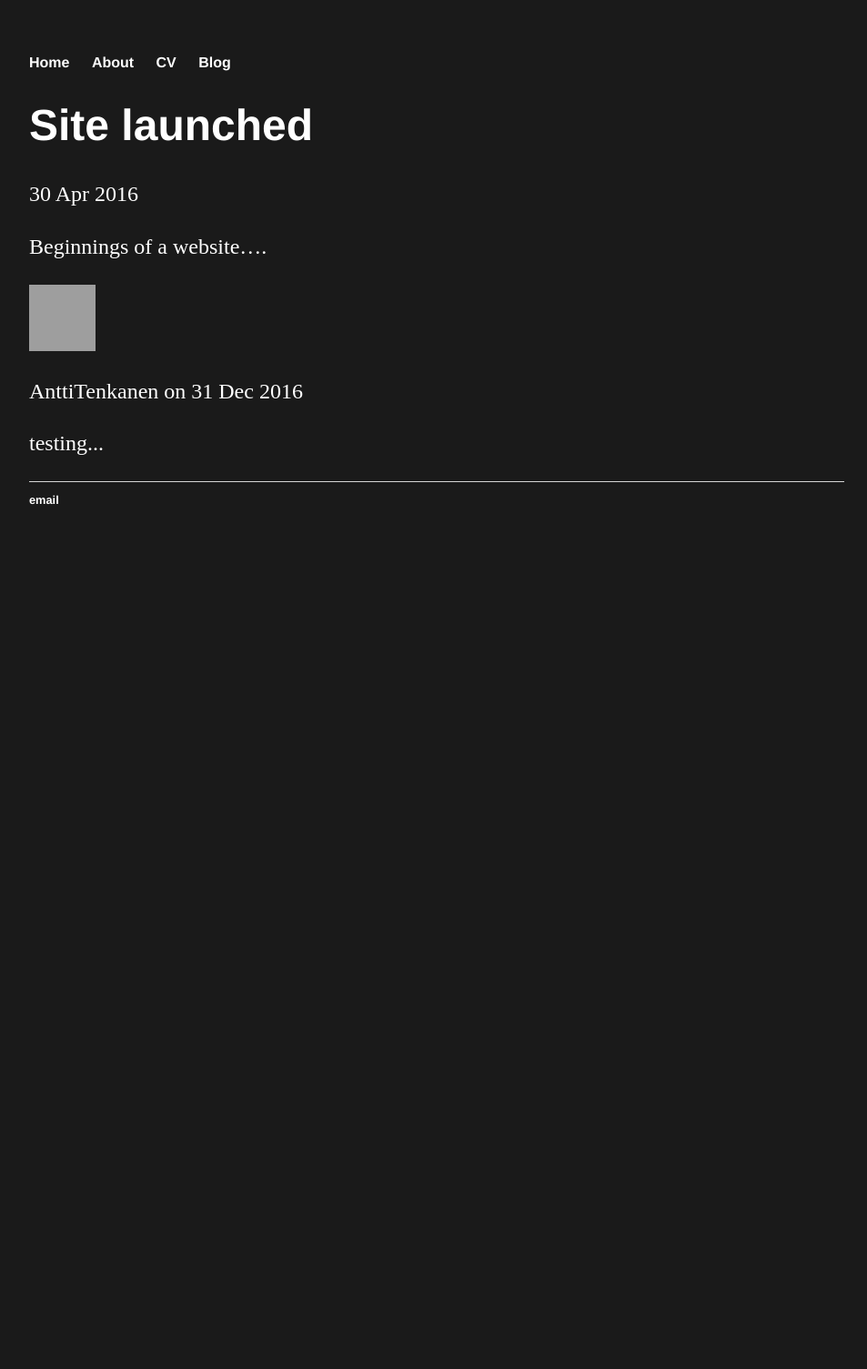
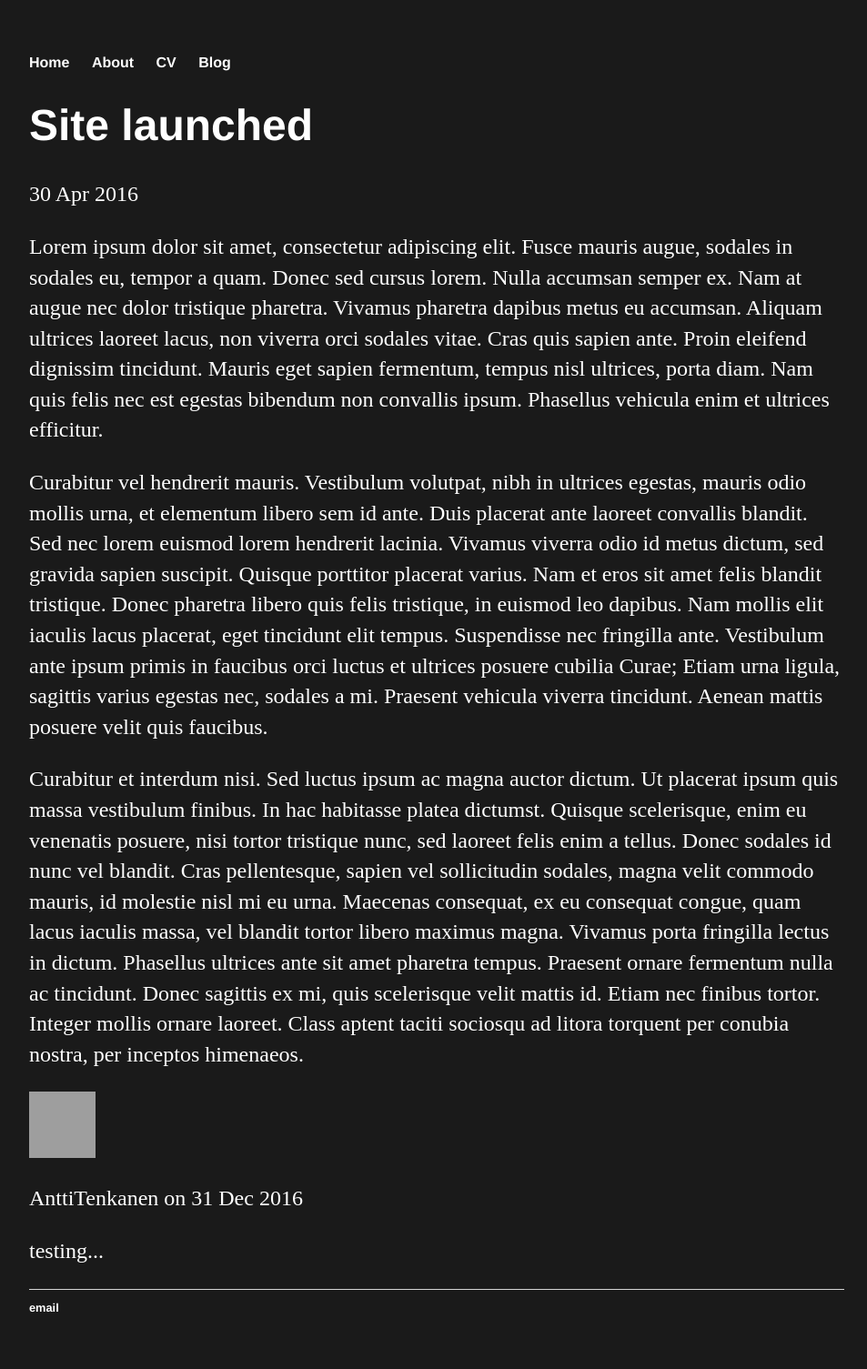
Before and after one commit to plantecophys/plantecophys, a Jekyll site: the page built from _posts/2014-04-30-hank-quinlan-site-launched.md, in a window 1280 px wide. Shown: the whole page at 91% size, without its empty margins (160-1113 px from the left). Built offline with Jekyll 4.4.1, drawn with Linux system fonts in a browser that asks for light colours; a script that is not in the unit is left out; before the commit the page ends 900 px from its top, so only the background shows below that; grey boxes are pictures that could not be loaded.

Commit message:
Update 2014-04-30-hank-quinlan-site-launched.md

```diff
--- a/_posts/2014-04-30-hank-quinlan-site-launched.md
+++ b/_posts/2014-04-30-hank-quinlan-site-launched.md
@@ -13,4 +13,8 @@ comments:
 
 ---
 
-Beginnings of a website....
+ Lorem ipsum dolor sit amet, consectetur adipiscing elit. Fusce mauris augue, sodales in sodales eu, tempor a quam. Donec sed cursus lorem. Nulla accumsan semper ex. Nam at augue nec dolor tristique pharetra. Vivamus pharetra dapibus metus eu accumsan. Aliquam ultrices laoreet lacus, non viverra orci sodales vitae. Cras quis sapien ante. Proin eleifend dignissim tincidunt. Mauris eget sapien fermentum, tempus nisl ultrices, porta diam. Nam quis felis nec est egestas bibendum non convallis ipsum. Phasellus vehicula enim et ultrices efficitur.
+
+Curabitur vel hendrerit mauris. Vestibulum volutpat, nibh in ultrices egestas, mauris odio mollis urna, et elementum libero sem id ante. Duis placerat ante laoreet convallis blandit. Sed nec lorem euismod lorem hendrerit lacinia. Vivamus viverra odio id metus dictum, sed gravida sapien suscipit. Quisque porttitor placerat varius. Nam et eros sit amet felis blandit tristique. Donec pharetra libero quis felis tristique, in euismod leo dapibus. Nam mollis elit iaculis lacus placerat, eget tincidunt elit tempus. Suspendisse nec fringilla ante. Vestibulum ante ipsum primis in faucibus orci luctus et ultrices posuere cubilia Curae; Etiam urna ligula, sagittis varius egestas nec, sodales a mi. Praesent vehicula viverra tincidunt. Aenean mattis posuere velit quis faucibus.
+
+Curabitur et interdum nisi. Sed luctus ipsum ac magna auctor dictum. Ut placerat ipsum quis massa vestibulum finibus. In hac habitasse platea dictumst. Quisque scelerisque, enim eu venenatis posuere, nisi tortor tristique nunc, sed laoreet felis enim a tellus. Donec sodales id nunc vel blandit. Cras pellentesque, sapien vel sollicitudin sodales, magna velit commodo mauris, id molestie nisl mi eu urna. Maecenas consequat, ex eu consequat congue, quam lacus iaculis massa, vel blandit tortor libero maximus magna. Vivamus porta fringilla lectus in dictum. Phasellus ultrices ante sit amet pharetra tempus. Praesent ornare fermentum nulla ac tincidunt. Donec sagittis ex mi, quis scelerisque velit mattis id. Etiam nec finibus tortor. Integer mollis ornare laoreet. Class aptent taciti sociosqu ad litora torquent per conubia nostra, per inceptos himenaeos.
```
